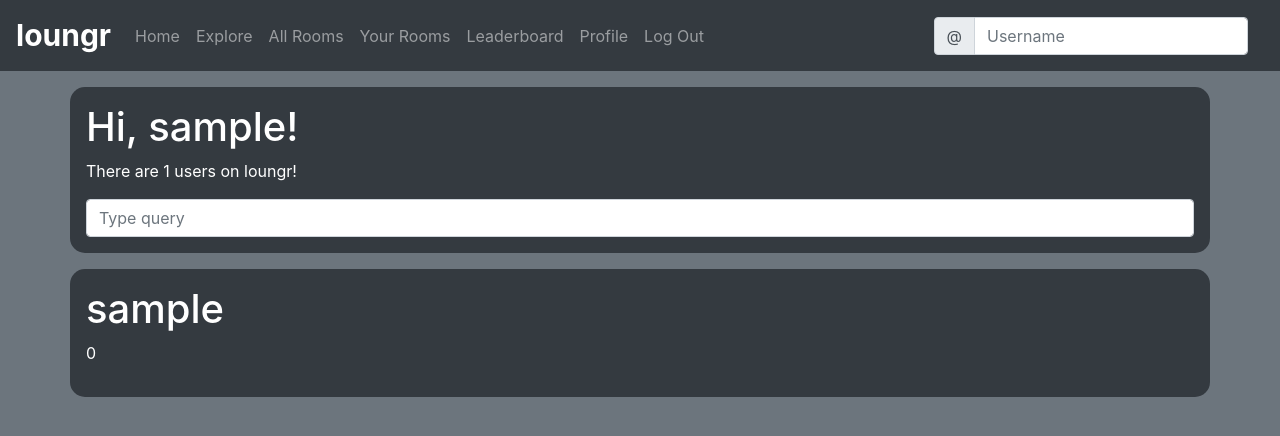
After one commit to louisboswell/loungr, a Flask app: page /leaderboard in a window 1280 px wide. The commit adds this page. Shown: the top 436 px of the page. Run offline with Flask 2, Linux system fonts and the light colour scheme; the visitor is signed in with stand-in values (Sample User, id 1); data comes from the database, SQL or seed files in the repository; both versions use the stored data as it was after the commit; data that the repository does not hold is empty; some libraries are stand-ins or nearby versions.

Commit message:
User viewing on leadboard with likes, making search query now.

```diff
--- a/app/__init__.py
+++ b/app/__init__.py
@@ -3,8 +3,12 @@ from config import Config
 from flask_sqlalchemy import SQLAlchemy
 from flask_migrate import Migrate
 from flask_login import LoginManager
+from flask_admin import Admin
+
+
 
 app = Flask(__name__)
+admin = Admin(app, template_mode='bootstrap3')
 app.config.from_object(Config)
 db = SQLAlchemy(app)
 migrate = Migrate(app, db)
--- a/app/models.py
+++ b/app/models.py
@@ -55,6 +55,15 @@ class User(UserMixin, db.Model):
         if not self.has_liked_post(post):
             like = PostLike(user_id=self.id, post_id=post.id)
             db.session.add(like)
+
+    def no_likes(self):
+        ps = self.posts
+        l = 0
+
+        for p in ps:
+            l += p.likes.count()
+
+        return l
 
     def unlike_post(self, post):
         if self.has_liked_post(post):
--- a/app/routes.py
+++ b/app/routes.py
@@ -1,13 +1,19 @@
 from flask import render_template, flash, redirect, url_for, request
 from flask.ctx import copy_current_request_context
 from flask_sqlalchemy import model
-from app import app, db
+from app import app, db, admin
 from app.forms import CreateRoomForm, LoginForm, PostForm, RegistrationForm, EditProfileForm, EmptyForm, ChangePasswordForm, ReportForm, ReplyForm, SearchForm
 from flask_login import current_user, login_user, login_required, logout_user
 from wtforms.validators import ValidationError
 from app.models import Post, User, Room, Reply
 from werkzeug.urls import url_parse
 from datetime import datetime
+from flask_admin.contrib.sqla import ModelView
+
+admin.add_view(ModelView(User, db.session))
+admin.add_view(ModelView(Post, db.session))
+admin.add_view(ModelView(Room, db.session))
+
 
 @app.route('/', methods=['GET', 'POST'])
 @app.route('/index', methods=['GET', 'POST'])
@@ -134,6 +140,14 @@ def user(username):
     form = EmptyForm()
     return render_template('user.html', user=user, posts=posts.items,
                            next_url=next_url, prev_url=prev_url, form=form, following=following,followers=followers, rooms = rooms, num_posts=num_posts)
+
+@app.route('/leaderboard')
+@login_required
+def leaderboard():
+    users = User.query.all()
+    no_users = len(users)
+
+    return render_template('leaderboard.html', users=users, no_users=no_users)
 
 @app.route('/room/<id>')
 @login_required
--- a/app/templates/base.html
+++ b/app/templates/base.html
@@ -67,6 +67,10 @@
             <a class="nav-link" href="{{ url_for('rooms')}}">Your Rooms</a>
             </li>
 
+            <li class="nav-item">
+              <a class="nav-link" href="{{ url_for('leaderboard')}}">Leaderboard</a>
+              </li>
+
           {% if current_user.is_anonymous %}
 
           <li class="nav-item">
--- /dev/null
+++ b/app/templates/leaderboard.html
@@ -0,0 +1,22 @@
+{% extends "base.html" %}
+
+{% block content %}
+
+<div class="container p-3 my-3 bg-dark text-white border-0" style="border-radius: 15px">
+
+    <h1>Hi, {{ current_user.username }}!</h1>
+    <p>There are {{ no_users }} users on loungr!</p>
+
+    <div class="form-outline">
+        <input type="search" id="form1" class="form-control" placeholder="Type query"
+        aria-label="Search" />
+      </div>
+
+</div>
+    {% for user in users %}
+        <div class="container p-3 my-3 bg-dark text-white border-0" style="border-radius: 15px">
+            <h1>{{ user.username }}</h1>
+            <p>{{ user.no_likes() }}</p>
+        </div>
+    {% endfor %}
+{% endblock %}
```
Also changed, not shown: test.py (+24 -22 lines), app.db.
